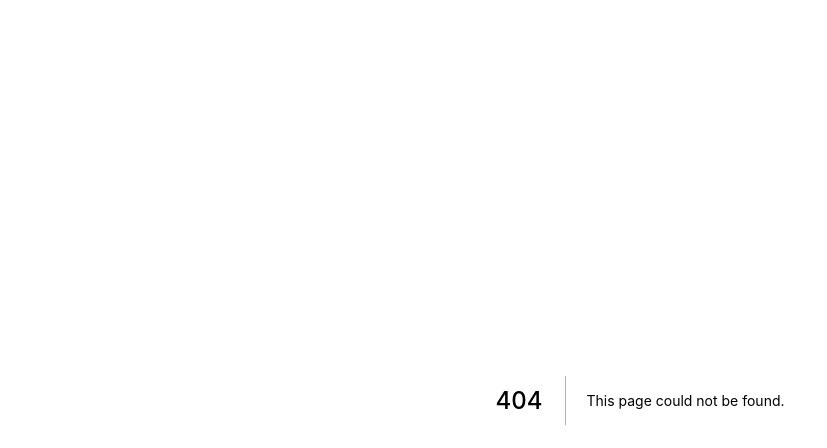
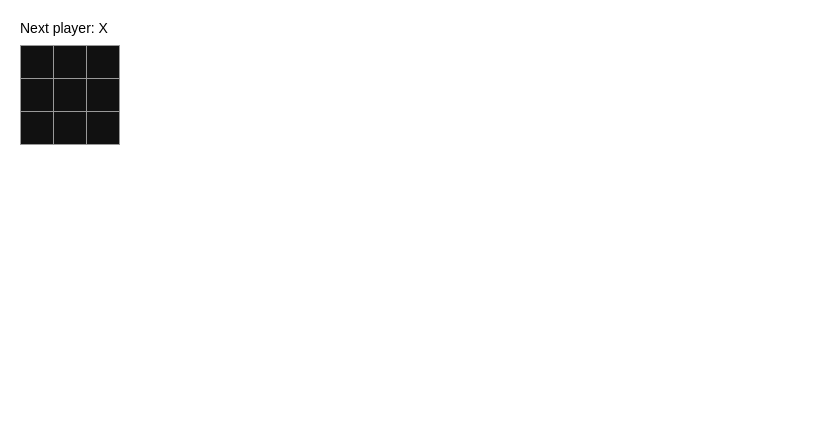
Before and after one commit to Bucurenciu-Cristian/Saboteur-Game, a Next.js app in the folder the_game/: page /Table in a window 1280 px wide. Before the commit this address had no page. Shown: the top 448 px of the page, without its empty margins (0-827 px from the left). Built offline with nearby package versions, Linux system fonts and the light colour scheme.

Commit message:
The basic tic-tac-toe is working.

```diff
--- /dev/null
+++ b/the_game/pages/Table/index.jsx
@@ -0,0 +1,8 @@
+import React from 'react';
+import Game from "../../src/components/Game";
+
+const Page = () => (
+    <><Game/></>
+);
+
+export default Page;
--- /dev/null
+++ b/the_game/src/components/Board.jsx
@@ -0,0 +1,76 @@
+import React, {useState} from 'react';
+import Square from "./Square";
+
+const Board = () => {
+    const [squares, setSquares] = useState(Array(9).fill(null));
+    const [xIsNext, setXIsNext] = useState(true);
+    const handleClick = i => {
+        const squaresLocal = squares.slice();
+        if (calculateWinner(squares) || squares[i]) {
+            return;
+        }
+
+        squaresLocal[i] = xIsNext ? 'X' : "O";
+        setSquares(squaresLocal);
+        setXIsNext(!xIsNext);
+    };
+
+    const renderSquare = (i) => {
+        return <Square
+            value={squares[i]}
+            onClick={() => handleClick(i)}
+        />;
+    }
+
+    function calculateWinner(squares) {
+        const lines = [
+            [0, 1, 2],
+            [3, 4, 5],
+            [6, 7, 8],
+            [0, 3, 6],
+            [1, 4, 7],
+            [2, 5, 8],
+            [0, 4, 8],
+            [2, 4, 6],
+        ];
+        for (let i = 0; i < lines.length; i++) {
+            const [a, b, c] = lines[i];
+            if (squares[a] && squares[a] === squares[b] && squares[a] === squares[c]) {
+                return squares[a];
+            }
+        }
+        return null;
+    }
+
+    const winner = calculateWinner(squares);
+    let status;
+    if (winner) {
+        status = 'Winner: ' + winner;
+    } else {
+        status = 'Next player: ' + (xIsNext ? 'X' : '0')
+    }
+    return (
+        <div>
+            <div className="status">
+                {status}
+            </div>
+            <div className="board-row">
+                {renderSquare(0)}
+                {renderSquare(1)}
+                {renderSquare(2)}
+            </div>
+            <div className="board-row">
+                {renderSquare(3)}
+                {renderSquare(4)}
+                {renderSquare(5)}
+            </div>
+            <div className="board-row">
+                {renderSquare(6)}
+                {renderSquare(7)}
+                {renderSquare(8)}
+            </div>
+        </div>
+    );
+};
+
+export default Board;
--- /dev/null
+++ b/the_game/src/components/Game.jsx
@@ -0,0 +1,18 @@
+import React from 'react';
+import Board from "./Board";
+
+function Game() {
+    return (
+        <div className="game">
+            <div className="game-board">
+                <Board/>
+            </div>
+            <div className="game-info">
+                <div>{/*status*/}</div>
+                <ol>{/*TODO*/}</ol>
+            </div>
+        </div>
+    );
+}
+
+export default Game;
--- /dev/null
+++ b/the_game/src/components/Square.jsx
@@ -0,0 +1,14 @@
+import React from 'react';
+
+const Square = (props) => {
+    return (
+        <button
+            className="square"
+            onClick={props.onClick}
+        >
+            {props.value}
+        </button>
+    );
+};
+
+export default Square;
--- a/the_game/styles/globals.css
+++ b/the_game/styles/globals.css
@@ -21,6 +21,56 @@ a {
   }
   body {
     color: white;
-    background: black;
+    background: gray;
   }
 }
+body {
+    font: 14px "Century Gothic", Futura, sans-serif;
+    margin: 20px;
+}
+
+ol, ul {
+    padding-left: 30px;
+}
+
+.board-row:after {
+    clear: both;
+    content: "";
+    display: table;
+}
+
+.status {
+    margin-bottom: 10px;
+}
+
+.square {
+    background: #111;
+    border: 1px solid #999;
+    float: left;
+    font-size: 24px;
+    font-weight: bold;
+    line-height: 34px;
+    height: 34px;
+    margin-right: -1px;
+    margin-top: -1px;
+    padding: 0;
+    text-align: center;
+    width: 34px;
+}
+
+.square:focus {
+    outline: none;
+}
+
+.kbd-navigation .square:focus {
+    background: #ddd;
+}
+
+.game {
+    display: flex;
+    flex-direction: row;
+}
+
+.game-info {
+    margin-left: 20px;
+}
```
